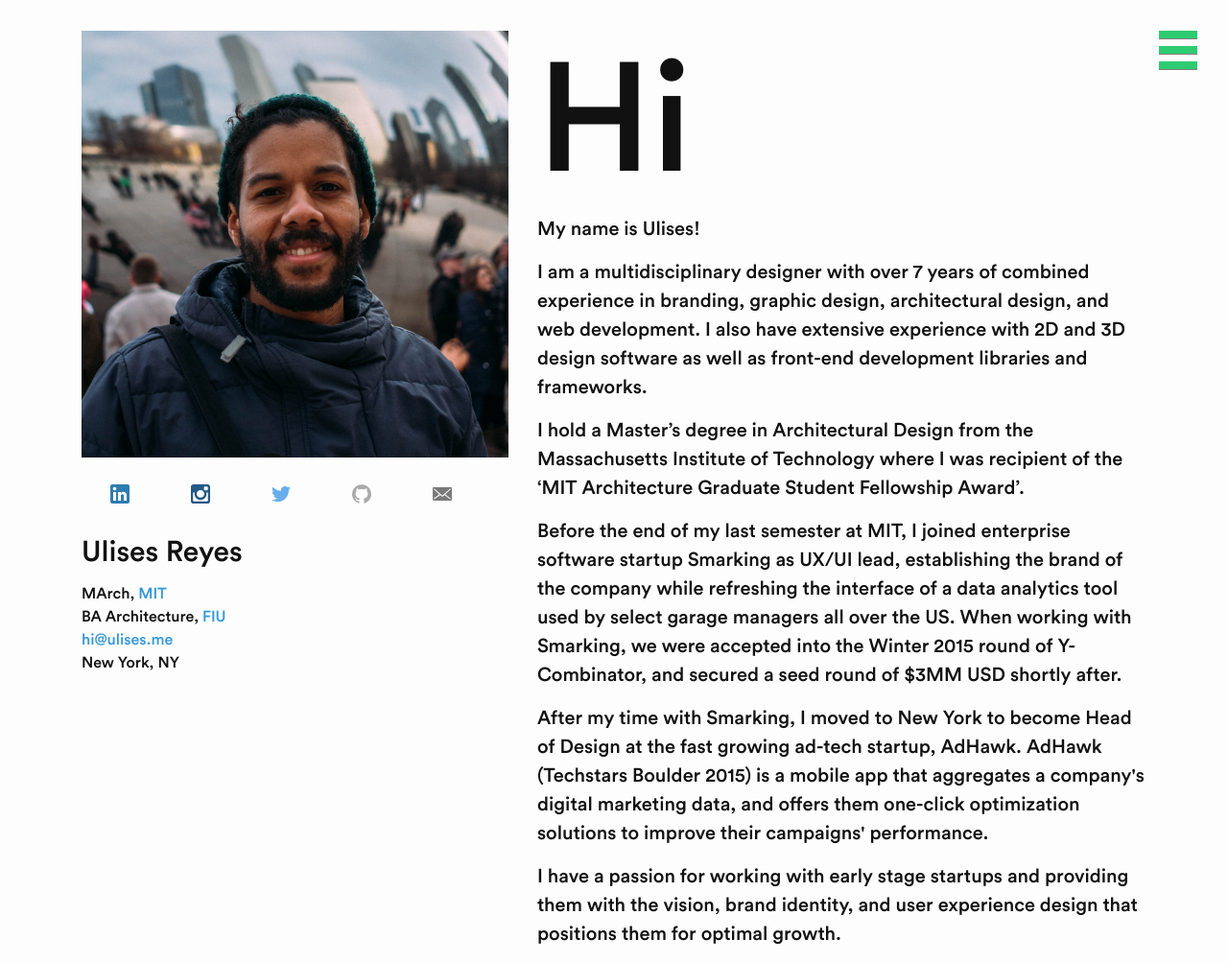
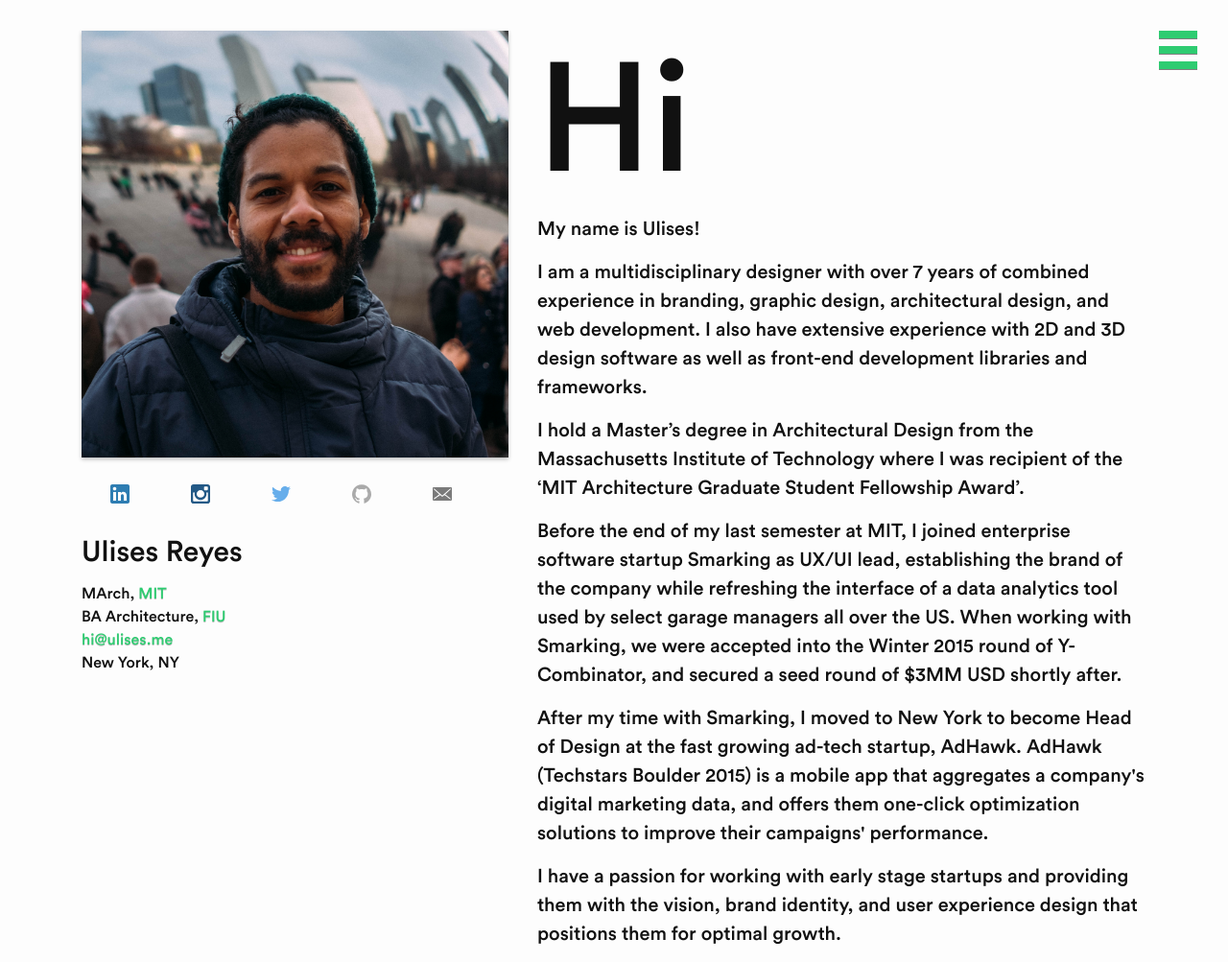
Before and after one commit to urjr/urjr.github.io, a Jekyll site: the page built from pages/about.html, in a window 1280 px wide. Shown: the whole page at 96% size. Built offline with Jekyll 4.4.1, drawn with Linux system fonts in a browser that asks for light colours; nearby versions of some CDN libraries; library files that are not in the unit come from our copies.

Commit message:
added box shadow to about picture and fixed link colors

```diff
--- a/_sass/_about.scss
+++ b/_sass/_about.scss
@@ -5,10 +5,25 @@
 		font-size: 10em;
 	}
 
+	a {
+		color: #2ecc71; //get from config file
+		text-shadow: 0 1px rgba(black, 0.25);
+		@include transition(0.25s);
+
+		&:hover {
+			color: #000;
+			text-shadow: none;
+		}
+	}
+
 	.panel-right {
 		p {
 			font-size: 1.25em;
 		}
+	}
+
+	img {
+		box-shadow: 0 2px 4px rgba(black, 0.25);
 	}
 }
 
```
